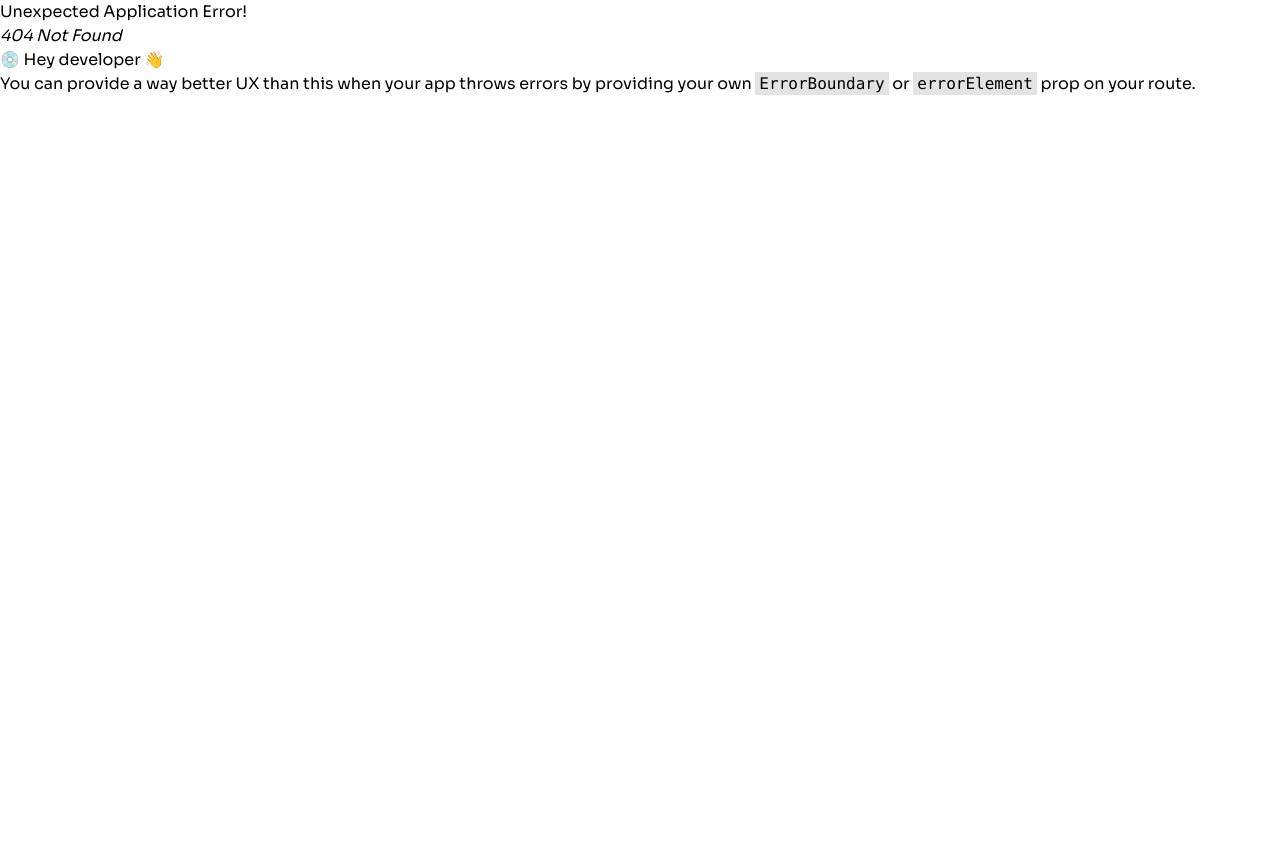
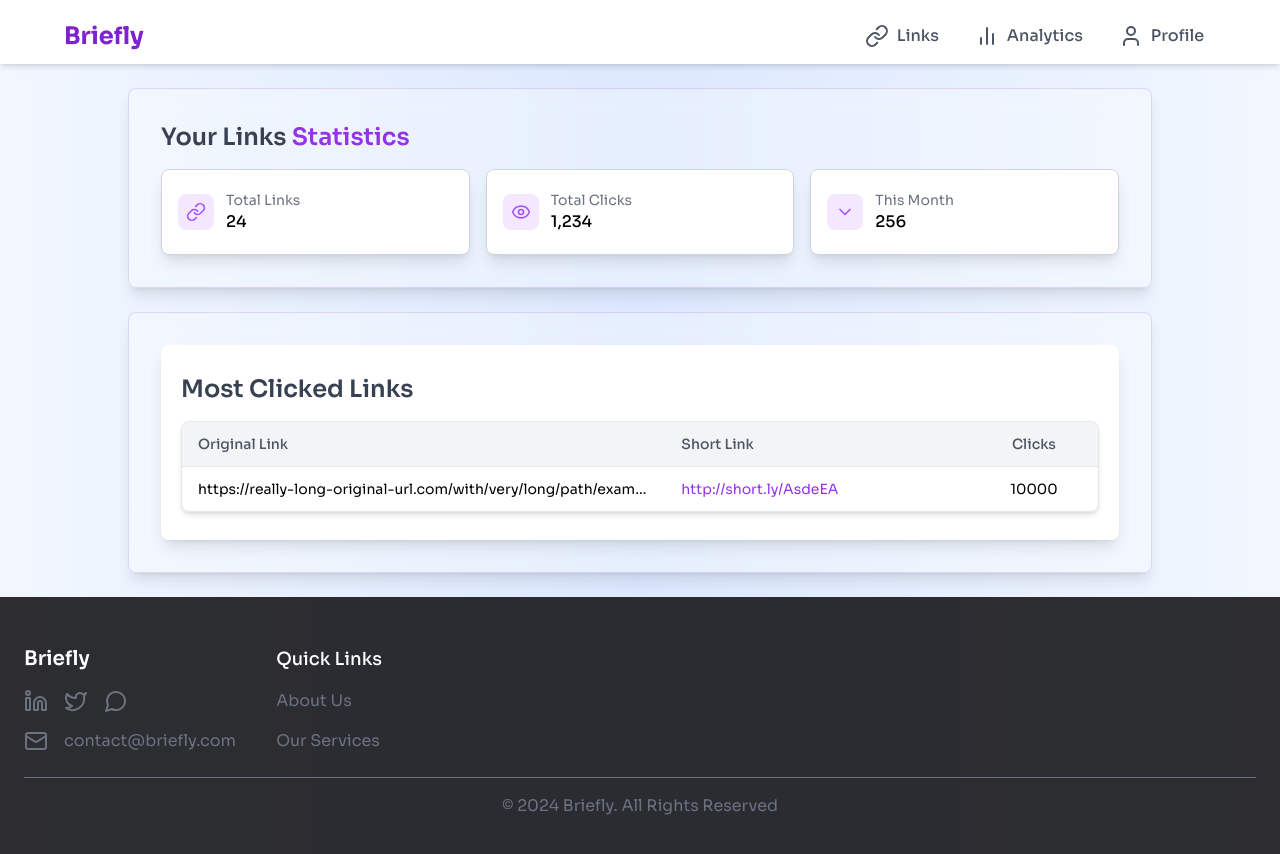
Before and after one commit to Uss-Momas/briefly, a React (Vite) app in the folder web-refactored/: page /auth/analytics in a window 1280 px wide. Before the commit this address had no page. Shown: the top 854 px of the page. Before the commit the page ends 800 px from the top, so only its background shows below. Built offline with nearby package versions, Linux system fonts and the light colour scheme.

Commit message:
implementing analytics page

```diff
--- /dev/null
+++ b/web-refactored/src/components/AnalyticsCard/index.jsx
@@ -0,0 +1,13 @@
+export default function AnalyticsCard({ icon, title, value }) {
+    return (
+        <div className="flex items-center gap-3 border border-gray-300 rounded-lg bg-white shadow-lg py-5 px-4">
+            <div className="bg-purple-100 rounded-lg text-purple-500 p-2">
+                {icon}
+            </div>
+            <div className="flex flex-col">
+                <span className="text-gray-500 text-sm">{title}</span>
+                <span className="font-medium">{value}</span>
+            </div>
+        </div>
+    );
+}
--- a/web-refactored/src/components/UserHeader/index.jsx
+++ b/web-refactored/src/components/UserHeader/index.jsx
@@ -42,7 +42,7 @@ export default function UserHeader() {
                     </button>
                 </div>
                 {mobileNav && (
-                    <ul className="sm:hidden flex flex-col gap-2 absolute bg-white w-full">
+                    <ul className="sm:hidden flex flex-col gap-2 absolute bg-white w-full shadow-md">
                         <li>
                             <Link to={"/auth/dashboard"} className="flex justify-center items-center text-gray-600 text-base font-medium hover:text-purple-800 hover:bg-gray-100 rounded-lg px-3 py-2">
                                 <LucideLink className="h-6 w-6 mr-2" />
--- /dev/null
+++ b/web-refactored/src/pages/Auth/Analytics/index.jsx
@@ -0,0 +1,53 @@
+import { ChevronDown, Eye, LinkIcon } from "lucide-react";
+import Footer from "../../../components/Footer";
+import UserHeader from "../../../components/UserHeader";
+import AnalyticsCard from "../../../components/AnalyticsCard";
+
+export default function Analytics() {
+    return (
+        <div className="min-h-dvh bg-gradient-to-r from-zircon-50 via-zircon-100 to-zircon-50">
+            <UserHeader />
+            <main className="pt-16">
+                <section className="bg-white/30 border border-purple-800/15 backdrop-blur-md rounded-lg shadow-lg p-4 mx-auto my-6 max-w-5xl sm:p-6 lg:p-8">
+                    <div className="flex flex-col gap-4">
+                        <h1 className="text-2xl text-gray-700 font-semibold">Your Links <span className="text-purple-600">Statistics</span></h1>
+                        <div className="grid gap-4 w-full sm:grid-cols-3">
+                            <AnalyticsCard icon={<LinkIcon className="w-5 h-5" />} title="Total Links" value="24" />
+                            <AnalyticsCard icon={<Eye className="w-5 h-5" />} title="Total Clicks" value="1,234" />
+                            <AnalyticsCard icon={<ChevronDown className="w-5 h-5" />} title="This Month" value="256" />
+                        </div>
+                    </div>
+                </section>
+
+                <section className="bg-white/30 border border-purple-800/15 backdrop-blur-md rounded-lg shadow-lg p-2 mx-auto my-6 max-w-5xl sm:p-6 lg:p-8">
+                    <div className="flex flex-col gap-4 bg-white rounded-lg shadow-lg py-7 px-5">
+                        <h1 className="text-2xl text-gray-700 font-semibold">Most Clicked Links</h1>
+                        <div className="bg-white border rounded-lg overflow-x-auto shadow-md">
+                            <table className="divide-y w-full min-w-[600px] divide-gray-200">
+                                <thead className="bg-gray-100 rounded-lg">
+                                    <th className="text-left text-sm text-gray-600 font-medium py-3 px-4">Original Link</th>
+                                    <th className="text-left text-sm text-gray-600 font-medium py-3 px-4">Short Link</th>
+                                    <th className="text-center text-sm text-gray-600 font-medium py-3 px-4">Clicks</th>
+                                </thead>
+                                <tbody>
+                                    <tr>
+                                        <td className="text-left text-sm truncate max-w-[300px] px-4 py-3">
+                                            <span>https://really-long-original-url.com/with/very/long/path/example</span>
+                                        </td>
+                                        <td className="text-left text-sm text-purple-600 px-4 py-3">
+                                            <span>http://short.ly/AsdeEA</span>
+                                        </td>
+                                        <td className="text-center text-sm px-4 py-3">
+                                            10000
+                                        </td>
+                                    </tr>
+                                </tbody>
+                            </table>
+                        </div>
+                    </div>
+                </section>
+            </main>
+            <Footer />
+        </div>
+    );
+}
```
Also changed, not shown: web-refactored/src/App.jsx (+6 -1 lines).
